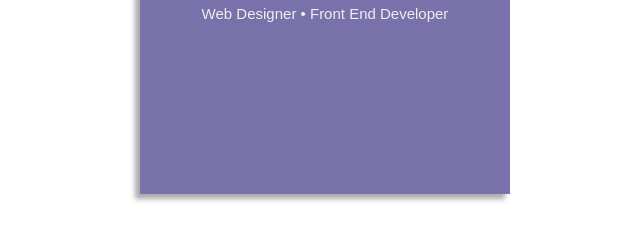
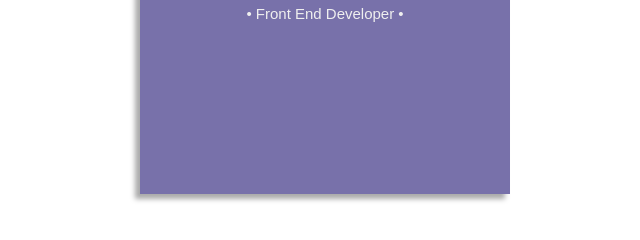
Before and after one commit to Mariana-Caetano/personal-portfolio, a plain HTML site: page index.html in a window 1280 px wide. Shown: the part 396-636 px from the top of the page, without its empty margins (260-900 px from the left). Drawn offline with Linux system fonts and the light colour scheme.

Commit message:
Update index.html
<p> description

```diff
--- a/index.html
+++ b/index.html
@@ -11,7 +11,7 @@
       <div class="cartao">
         <div class="lado frente">
           <h1 class="info">Mariana Caetano</h1>
-          <p class="info">Web Designer • Front End Developer</p>
+          <p class="info">• Front End Developer •</p>
         </div>
         <div class="lado verso">
           <p>
```
